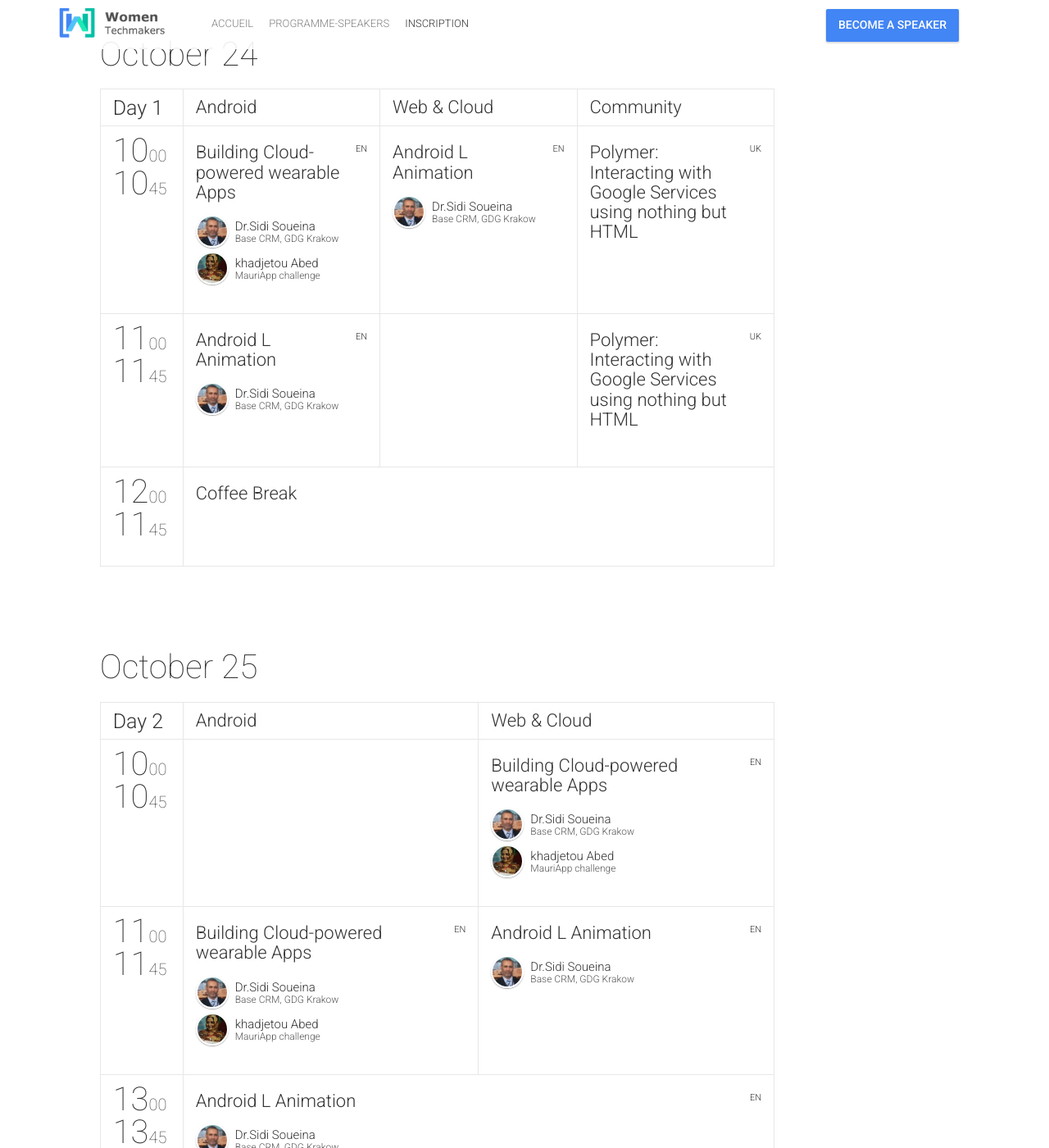
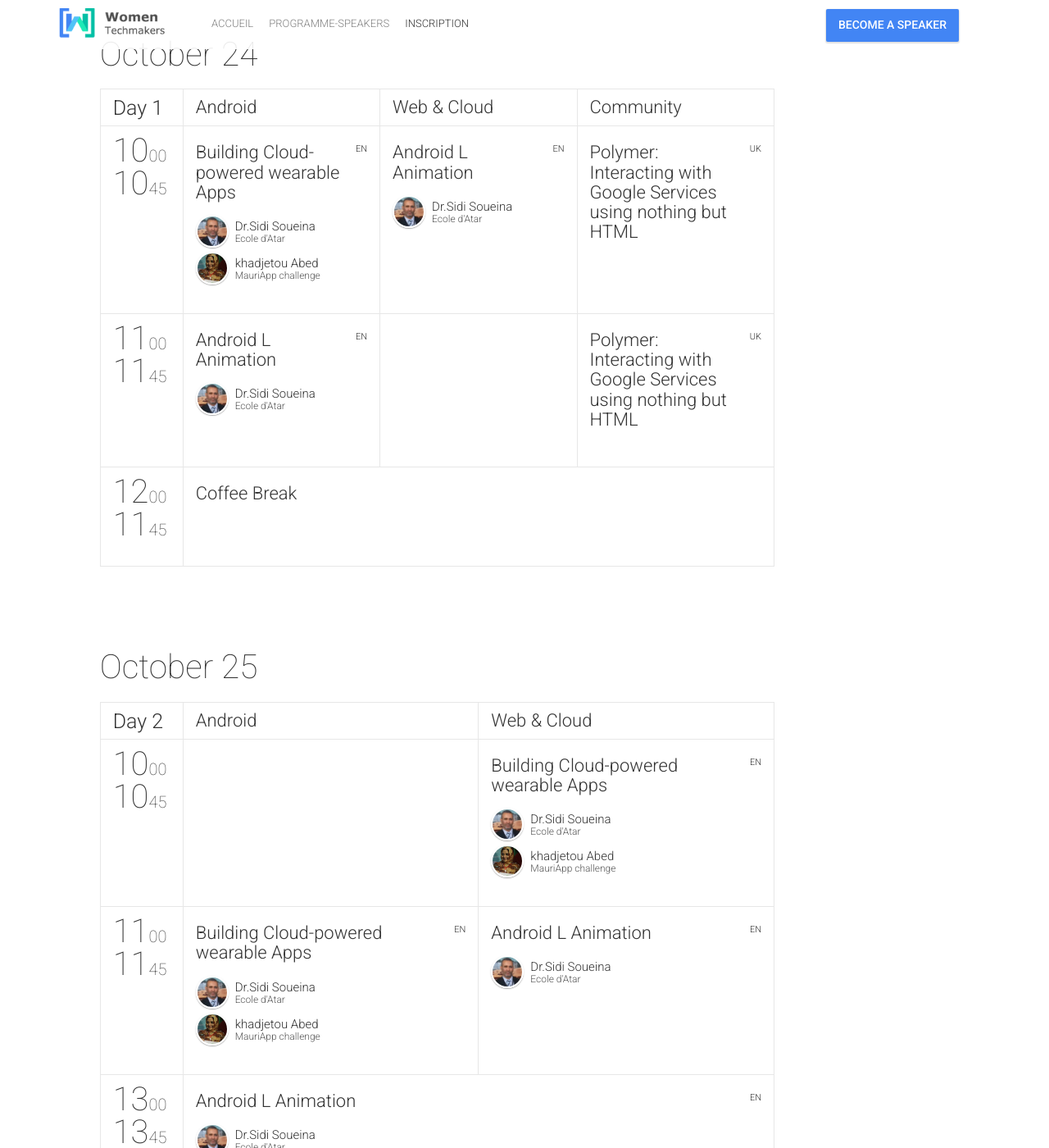
Before and after one commit to gdg-nouakchott/womentechmakers, a Jekyll site: the page built from schedule.html, in a window 1280 px wide and 1400 px high, scrolled down 442 px. Shown: the whole window at 82% size. Built offline with Jekyll 4.4.1, drawn with Linux system fonts in a browser that asks for light colours; nearby versions of some CDN libraries; comment, search, counter and statistics services are not loaded; part of the change alters nothing that is shown.

Commit message:
Update speakers.yml

```diff
--- a/_data/speakers.yml
+++ b/_data/speakers.yml
@@ -2,41 +2,34 @@
   id: 3
   name: "Dr.Fatimetou"
   surname: " med Salek"
-  company: "SERVOTICS "
+  company: "Consultante "
   title: "Directrice générale"
-  bio: '<p>Developer. Nominated to apply for the <a href="http://goo.gl/V7qHc">Google Developer Expert Program</a>. Finalist of <a href="http://goo.gl/HO2kLf">Google Apps Developer Challenge 2012</a>. Author of open source <a href="http://goo.gl/Sp5Pel">libraries</a> 1000+ stars. Writer. When Dmytro has free time he is writing <a href="http://goo.gl/AoOVru">technical articles</a>. Speaker. Always trying to share his knowledge &amp; experience on different <a href="http://goo.gl/PNolZY">events</a>. Big fan of android, flat design, stackoverflow, git, Intellij IDEA. Eclipse IDE hater.</p>'
+  bio: ''
   thumbnailUrl: fatimetou.jpg
   rockstar: true
   social:
-    - {name: "google-plus", link: "https://plus.google.com/+DmytroDanylyk"}
-    - {name: "twitter", link: "https://twitter.com/dmytrodanylyk"}
-    - {name: "github", link: "https://github.com/dmytrodanylyk"}
+
 -
   id: 4
   name: "Dr.Sidi"
   surname: "Soueina"
-  company: "Base CRM, GDG Krakow"
-  title: "Software Engineer"
-  bio: "Mateusz is an Android GDE and GDG organizer. Works as Android Developer for Base CRM where he uses his android-abracadabras to make enterprise software users more productive."
+  company: "Ecole d'Atar"
+  title: ""
+  bio: ""
   thumbnailUrl: mohamed.jpg
   rockstar: true
   ribbon:
-    - {abbr: "GDE", title: "Google Developer Expert", url: "https://developers.google.com/experts/"}
-    - {abbr: "GDG", title: "Google Developer Group", url: "https://developers.google.com/groups/chapter/107562802227561437057/"}
-  social:
-    - {name: "google-plus", link: "https://plus.google.com/+MateuszHerych"}
-    - {name: "twitter", link: "https://twitter.com/mherych"}
+
+      social:
+
 -
   id: 5
   name: "khadjetou"
   surname: "Abed"
   company: "MauriApp challenge"
-  title: "Createur de l'application DiapApp "
-  bio: "Roman started his way in Android 5 years ago and fall in love with this platform. Currently he is a head of Android unit in Stanfy LLC and a co-organizer of Kyiv Google Developers Group focusing on Android development. Roman is responsible for building a strong team of Android developers inside Stanfy as well as for organizing Android professionals community in Kyiv."
+  title: "créatrice de l'application DiapApp "
+  bio: ""
   thumbnailUrl: khadija.jpg
   rockstar: true
   ribbon:
-    - {abbr: "GDG", title: "Google Developer Group", url: "https://developers.google.com/groups/chapter/110301321530950732281/"}
-  social:
-    - {name: "google-plus", link: "https://plus.google.com/+RomanMazur/"}
-    - {name: "twitter", link: "http://twitter.com/roman_mazur"}
+     social:
```
